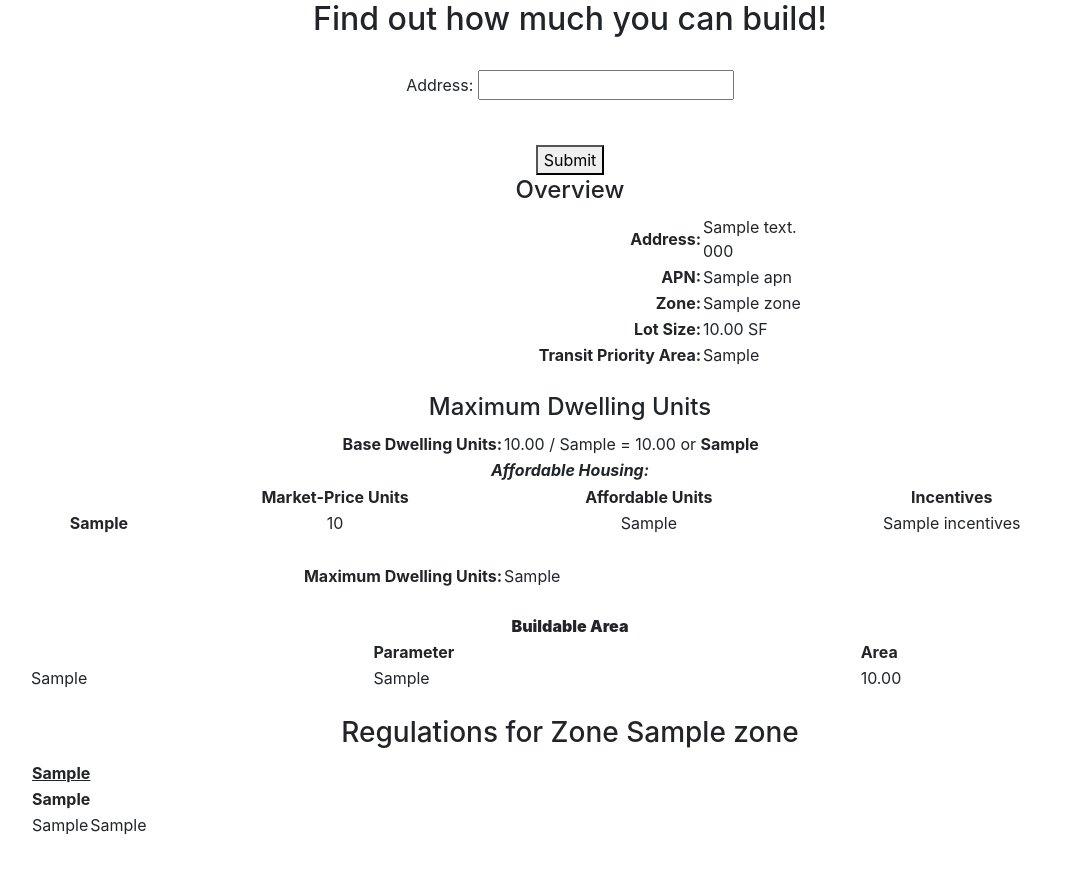
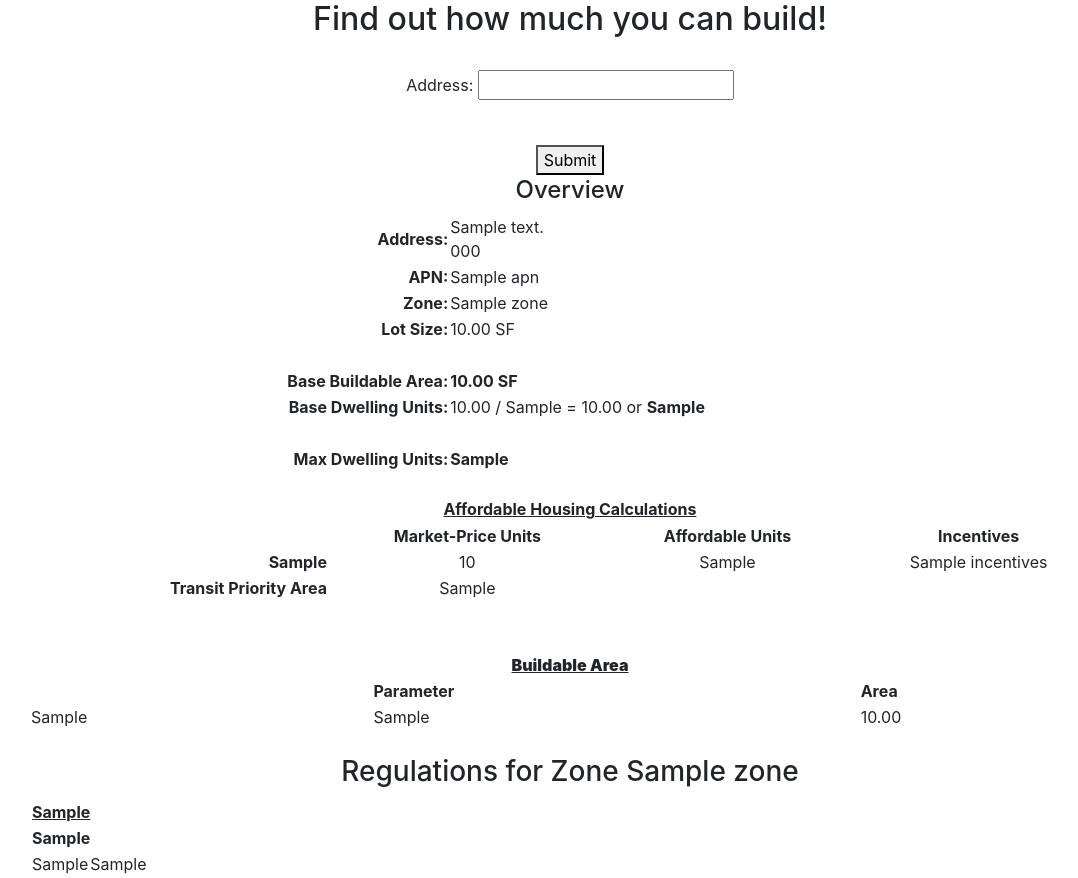
Before and after one commit to digroup-design/dig-design, a Django app: template reports/templates/reports/home.html in a window 1280 px wide. Shown: the whole page, without its empty margins (70-1148 px from the left). Before the commit the page ends 835 px from the top, so only its background shows below. Run offline with Django 3.2, Linux system fonts and the light colour scheme; tables that the repository leaves empty hold one stand-in row (values such as "Sample post"); the template is opened without the code that fills it: values that come from a table or form of the project are taken from there, most other values are stand-ins (such as "Sample title", 1, 10 or a date in 2020); some libraries are stand-ins or nearby versions.

Commit message:
bug fixes

```diff
--- a/reports/templates/reports/report_tier_1.html
+++ b/reports/templates/reports/report_tier_1.html
@@ -20,22 +20,31 @@
             <td>{% if area %}{{ area|floatformat:"2" }} SF{% else %}Parcel data not found{% endif %}</td>
         </tr>
         <tr>
-            <td align="right"><b>Transit Priority Area: </b></td>
-            <td>{% if area %}{{ transit_priority }}{% else %}Parcel data not found{% endif %}</td>
+            <td><br></td>
         </tr>
-    </table>
-</div><br>
-<div>{% if base_du %}
-    <table style="width:100%">
         <tr>
-            <th colspan="2" style="text-align:center"><h4>Maximum Dwelling Units</h4></th>
+            <td align="right"><b>Base Buildable Area: </b></td>
+            <td>{% if base_buildable_area %}<b>{{ base_buildable_area|floatformat:"2" }} SF</b> {% else %} FAR data not found {% endif %}</td>
         </tr>
         <tr>
             <td align="right"><b>Base Dwelling Units: </b></td>
-            <td>{{ area|floatformat:"2"}} / {{ max_density }} = {{ base_du|floatformat:"2" }} or <b>{{ base_du_rounded }}</b></td>
-        </tr>{% if affordable_dict %}
+            <td>{% if base_du %} {{ area|floatformat:"2"}} / {{ max_density }} = {{ base_du|floatformat:"2" }} or <b>{{ base_du_rounded }}</b>{% else %} Zoning data not found {% endif %}</td>
+        </tr>
         <tr>
-            <th colspan="2" style="text-align:center"><i>Affordable Housing: </i></th>
+            <td><br></td>
+        </tr>
+        <tr>
+            <td align="right"><b>Max Dwelling Units: </b></td>
+            <td>{% if max_du %} <b>{{ max_du }}</b> {% else %} Zoning data not found {% endif %}</td>
+        </tr>
+
+    </table>
+</div><br>
+<div>
+    <table style="width:100%">
+        {% if affordable_dict %}
+        <tr>
+            <th colspan="2" style="text-align:center"><u>Affordable Housing Calculations</u></th>
         </tr>
         <tr>
             <td colspan="2" style="text-align:center">
@@ -48,35 +57,34 @@
                     </tr>
                     {% for k, v in affordable_dict.items %}
                     <tr>
-                        <td><b>{{ k|title }}</b></td>
+                        <td style="text-align:right"><b>{{ k|title }}</b></td>
                         <td>{{ v.market_price_units }}</td>
                         <td>{{ v.affordable_units }}</td>
                         <td>{{ v.incentives }}</td>
                     </tr>
                     {% endfor %}
+                    <tr>
+                        <td style="text-align:right"><b>Transit Priority Area</b></td>
+                        <td>{% if area %}{{ transit_priority }}{% else %}Parcel data not found{% endif %}</td>
+                    </tr>
                 </table>
             </td>
         </tr>
         <tr>
             <td><br></td>
         </tr>
-        <tr>
-            <td align="right"><b>Maximum Dwelling Units: </b></td>
-            <td>{{ max_du }}</td>
-        </tr>{% else %}
+        {% else %}
         <tr>
             <th>Not eligible for affordable bonus</th>
         </tr>{% endif %}
-    </table>{% else %}
-    <p><b>Dwelling Unit calculations currently unavailable</b></p>
-    {% endif %}
+    </table>
 </div>
 <br>
 <div>
     {% if dwelling_area_dict %}
     <table style="width:100%">
         <tr>
-            <th style="text-align:center" colspan="3"><b>Buildable Area</b></th>
+            <th style="text-align:center" colspan="3"><b><u>Buildable Area</u></b></th>
         </tr>
         <tr>
             <th> </th>
```
Also changed, not shown: reports/views.py (+10 -5 lines).
